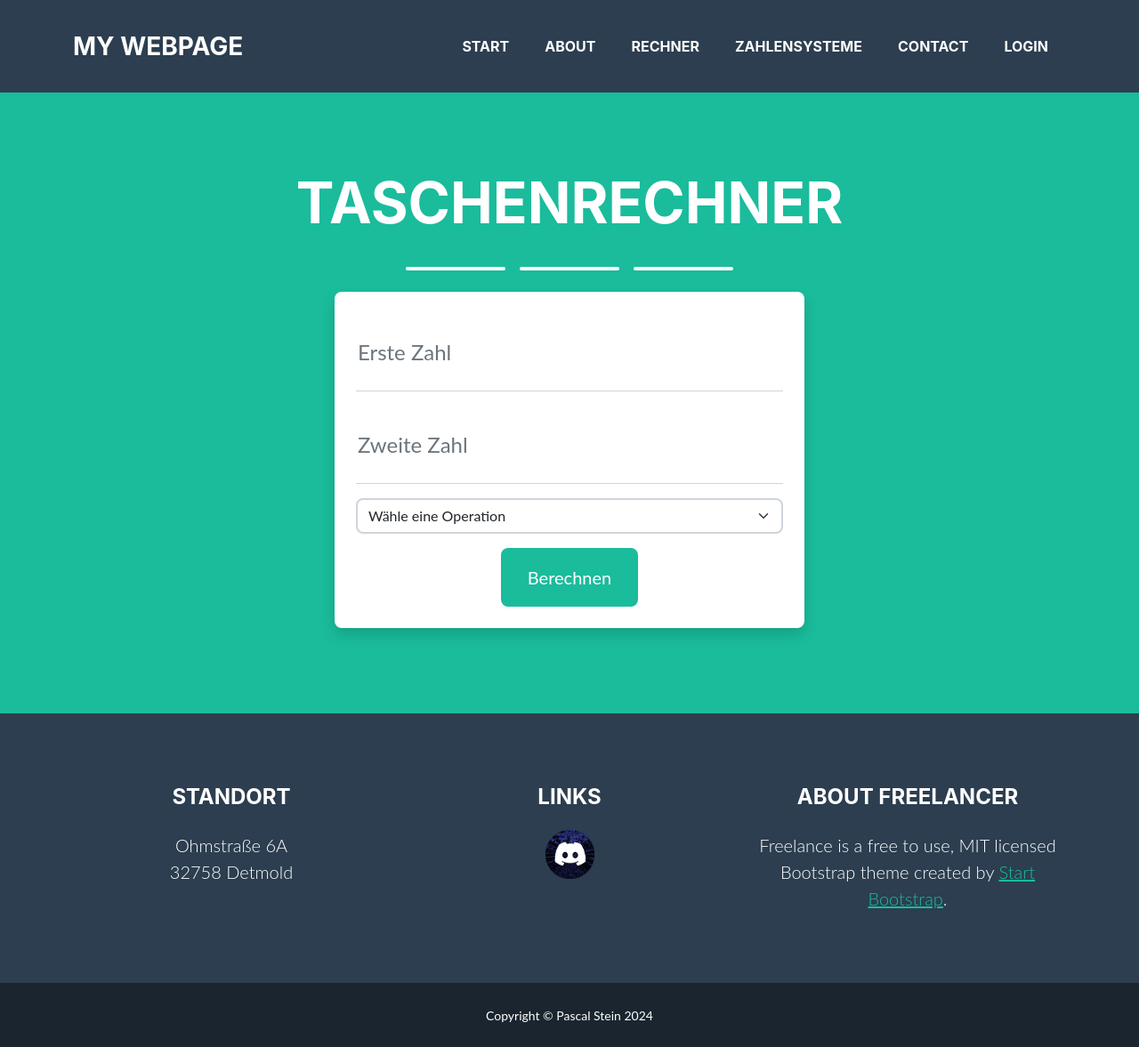
After one commit to pacokeks/ek_web, a PHP site: page /rechner.php in a window 1280 px wide. The commit adds this page. Shown: the whole page at 89% size. Run offline with PHP 8.4, Linux system fonts and the light colour scheme; some libraries are stand-ins or nearby versions.

Commit message:
added calculator, number system and formatted code

```diff
--- a/about.php
+++ b/about.php
@@ -3,7 +3,6 @@ $title = "Über mich";
 require_once 'misc/header.php';
 ?>
 
-<!-- Full Page Container -->
 <div class="d-flex flex-column min-vh-100">
     <header class="masthead bg-primary text-white text-center flex-grow-1">
         <section class="page-section bg-primary text-white mb-0" id="about">
--- a/index.php
+++ b/index.php
@@ -5,12 +5,8 @@ require_once 'misc/header.php';
 
 <header class="masthead bg-primary text-white text-center">
     <div class="container d-flex align-items-center flex-column">
-        <!-- Masthead Avatar Image-->
-
         <img class="masthead-avatar mb-5" src="assets/img/avataaars.svg" alt="..." />
-        <!-- Masthead Heading-->
         <h1 class="masthead-heading text-uppercase mb-0">Pascal Stein</h1>
-        <!-- Icon Divider-->
         <div class="divider-custom divider-light">
             <div class="divider-custom-line"></div>
             <div class="divider-custom-icon"><i class="fas fa-star"></i></div>
@@ -24,4 +20,4 @@ require_once 'misc/header.php';
     </div>
 </header>
 
-<?php require_once 'misc/footer.php'?>
+<?php require_once 'misc/footer.php'; ?>
--- a/login.php
+++ b/login.php
@@ -1,7 +1,6 @@
 <?php
 $title = "Login";
 require_once 'misc/header.php';
-require_once 'misc/navbar.php';
 ?>
 
 <header class="masthead bg-primary text-white text-center">
@@ -32,4 +31,4 @@ require_once 'misc/navbar.php';
     </div>
 </header>
 
-<?php require_once 'misc/footer.php'?>
+<?php require_once 'misc/footer.php'; ?>
--- a/misc/footer.php
+++ b/misc/footer.php
@@ -19,16 +19,18 @@
                 <h4 class="text-uppercase mb-4">About Freelancer</h4>
                 <p class="lead mb-0">
                     Freelance is a free to use, MIT licensed Bootstrap theme created by
-                    <a href="http://startbootstrap.com">Start Bootstrap</a>
-                    .
+                    <a href="http://startbootstrap.com">Start Bootstrap</a>.
                 </p>
             </div>
         </div>
     </div>
 </footer>
-    <div class="copyright py-4 text-center text-white">
-    <div class="container"><small>Copyright &copy; Pascal Stein 2024</small></div>
-    <script src="https://cdn.jsdelivr.net/npm/bootstrap@5.2.3/dist/js/bootstrap.bundle.min.js"></script>
-    <script src="js/scripts.js"></script>
-    <script src="https://cdn.startbootstrap.com/sb-forms-latest.js"></script>
+<div class="copyright py-4 text-center text-white">
+    <div class="container">
+        <small>Copyright &copy; Pascal Stein 2024</small>
+    </div>
+</div>
+<script src="https://cdn.jsdelivr.net/npm/bootstrap@5.2.3/dist/js/bootstrap.bundle.min.js"></script>
+<script src="js/scripts.js"></script>
+<script src="https://cdn.startbootstrap.com/sb-forms-latest.js"></script>
 </html>
--- a/misc/header.php
+++ b/misc/header.php
@@ -7,4 +7,4 @@
     <link href="css/styles.css" rel="stylesheet">
 </head>
 <body>
-    <?php require_once 'misc/navbar.php'?>
+    <?php require_once 'misc/navbar.php' ?>
--- a/misc/navbar.php
+++ b/misc/navbar.php
@@ -9,6 +9,8 @@
             <ul class="navbar-nav ms-auto">
                 <li class="nav-item mx-0 mx-lg-1"><a class="nav-link py-3 px-0 px-lg-3 rounded" href="index.php">Start</a></li>
                 <li class="nav-item mx-0 mx-lg-1"><a class="nav-link py-3 px-0 px-lg-3 rounded" href="about.php">About</a></li>
+                <li class="nav-item mx-0 mx-lg-1"><a class="nav-link py-3 px-0 px-lg-3 rounded" href="rechner.php">Rechner</a></li>
+                <li class="nav-item mx-0 mx-lg-1"><a class="nav-link py-3 px-0 px-lg-3 rounded" href="zahlensysteme.php">Zahlensysteme</a></li>
                 <li class="nav-item mx-0 mx-lg-1"><a class="nav-link py-3 px-0 px-lg-3 rounded" href="contact.php">Contact</a></li>
                 <li class="nav-item mx-0 mx-lg-1"><a class="nav-link py-3 px-0 px-lg-3 rounded" href="login.php">Login</a></li>
             </ul>
--- /dev/null
+++ b/rechner.php
@@ -0,0 +1,80 @@
+<?php
+$title = "Taschenrechner";
+require_once 'misc/header.php';
+
+$result = '';
+if ($_SERVER['REQUEST_METHOD'] == 'POST') {
+    $first_number = $_POST['first_number'] ?? 0;
+    $second_number = $_POST['second_number'] ?? 0;
+    $operation = $_POST['operation'] ?? '';
+
+    if (is_numeric($first_number) && is_numeric($second_number)) {
+        switch ($operation) {
+            case '+':
+                $result = $first_number + $second_number;
+                break;
+            case '-':
+                $result = $first_number - $second_number;
+                break;
+            case '*':
+                $result = $first_number * $second_number;
+                break;
+            case '/':
+                if ($second_number != 0) {
+                    $result = $first_number / $second_number;
+                } else {
+                    $result = 'Fehler: Division durch Null';
+                }
+                break;
+            default:
+                $result = 'Ungültige Operation';
+        }
+    } else {
+        $result = 'Bitte geben Sie gültige Zahlen ein';
+    }
+}
+?>
+
+<header class="masthead bg-primary text-white text-center">
+    <div class="container d-flex align-items-center flex-column">
+        <h1 class="masthead-heading text-uppercase mb-4">Taschenrechner</h1>
+        <div class="divider-custom divider-light">
+            <div class="divider-custom-line"></div>
+            <div class="divider-custom-icon"><i class="fas fa-star"></i></div>
+            <div class="divider-custom-line"></div>
+            <div class="divider-custom-icon"><i class="fas fa-star"></i></div>
+            <div class="divider-custom-line"></div>
+        </div>
+        <div class="col-lg-6 col-md-8">
+            <form method="post" class="bg-white p-4 rounded shadow">
+                <div class="form-floating mb-3">
+                    <input class="form-control" type="number" name="first_number" placeholder="Enter first number" required />
+                    <label for="first_number">Erste Zahl</label>
+                </div>
+                <div class="form-floating mb-3">
+                    <input class="form-control" type="number" name="second_number" placeholder="Enter second number" required />
+                    <label for="second_number">Zweite Zahl</label>
+                </div>
+                <div class="mb-3">
+                    <select name="operation" class="form-select" required>
+                        <option value="">Wähle eine Operation</option>
+                        <option value="+">Addition (+)</option>
+                        <option value="-">Subtraktion (-)</option>
+                        <option value="*">Multiplikation (*)</option>
+                        <option value="/">Division (/)</option>
+                    </select>
+                </div>
+                <div class="d-flex justify-content-center">
+                    <button class="btn btn-primary btn-xl" type="submit">Berechnen</button>
+                </div>
+            </form>
+            <?php if ($result !== ''): ?>
+                <div class="mt-4 alert alert-info">
+                    <strong>Ergebnis:</strong> <?php echo htmlspecialchars($result); ?>
+                </div>
+            <?php endif; ?>
+        </div>
+    </div>
+</header>
+
+<?php require_once 'misc/footer.php'; ?>
--- a/secret.php
+++ b/secret.php
@@ -1,5 +1,5 @@
 <?php
-$title = "Über mich";
+$title = "Geheime Informationen";
 require_once 'misc/header.php';
 ?>
 
```
Also changed, not shown: contact.php (+5 -4 lines), zahlensysteme.php (added, +71 -0 lines), assets/img/avataaars.svg (added).
